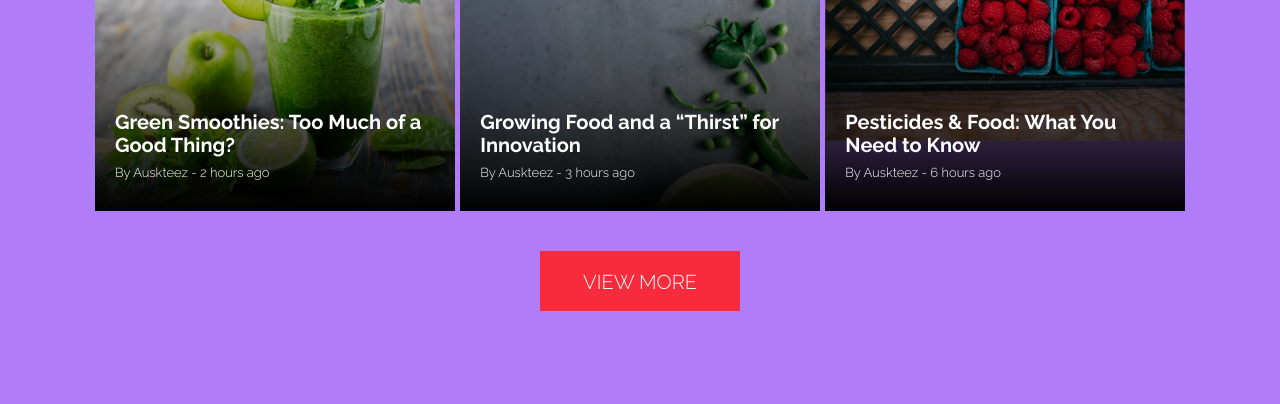
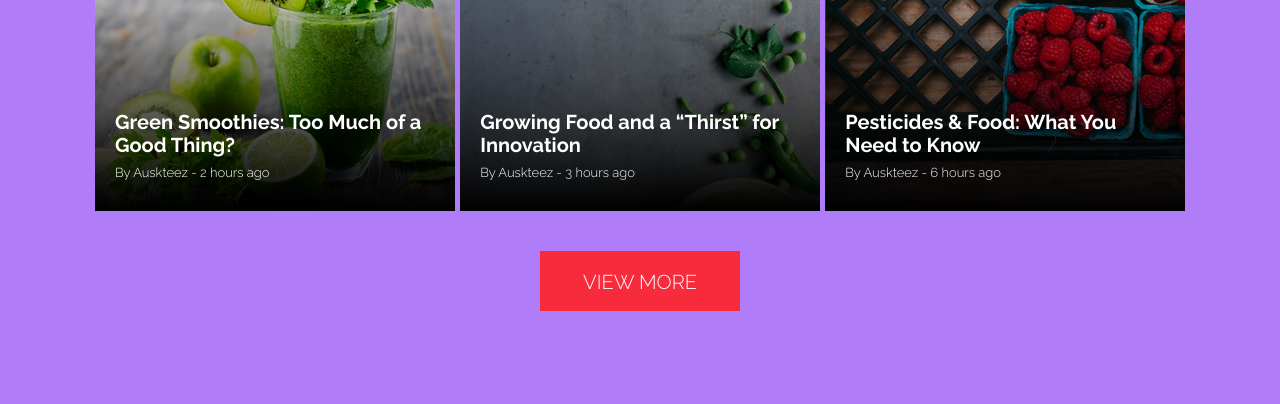
Before and after one commit to slava-bozhko/blog, a plain HTML site: page index.html in a window 1280 px wide. Shown: the part 396-800 px from the top of the page. Drawn offline with Linux system fonts and the light colour scheme.

Commit message:
Fix min width height

```diff
--- a/css/styles.css
+++ b/css/styles.css
@@ -60,19 +60,20 @@ p{
     top: 0%;
     left: 0%;
     transform: translate(0%, 0%);
-    width: 100%;
+    min-width: 100%;
+    min-height: 100%;
     margin: 0px;
     transition: transform .3s ease-in;
 }
 
-.post__img::before {
+.post__img::after {
     content: '';
     position: absolute;
     bottom: 0;
     left: 0;
     right: 0;
     top: 0;
-    z-index: 2;
+    /* z-index: 2; */
     background-image: linear-gradient(to top, rgba(0, 0, 0, 1), rgba(0, 0, 0, 0) 90%);
     transition: all 0.3s ease-in;
 
```
